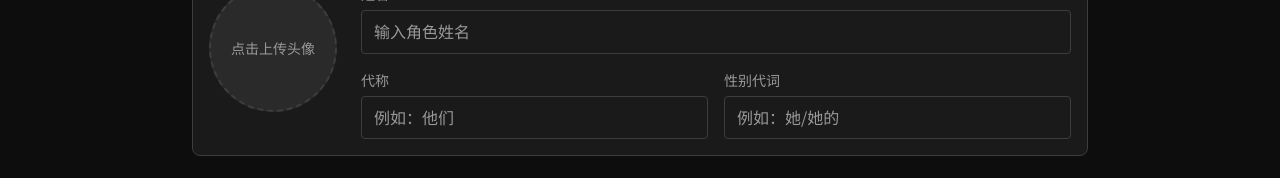
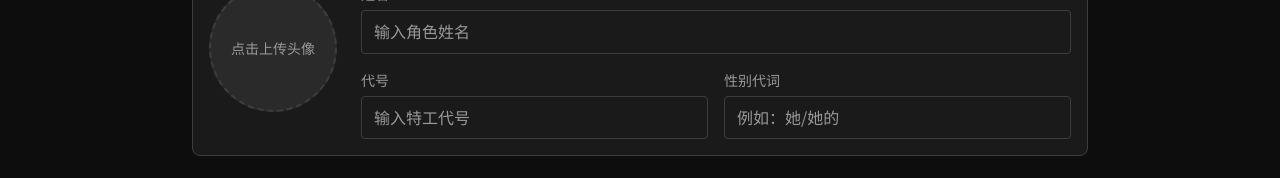
Before and after one commit to shakugannosaints/AgencyCharacterSheet, a React (Vite) app: page / in a window 1280 px wide. Shown: the part 236-414 px from the top of the page. Built offline with nearby package versions, Linux system fonts and the light colour scheme.

Commit message:
fix: 修复了一些文本问题

```diff
--- a/src/components/panels/ProfilePanel.tsx
+++ b/src/components/panels/ProfilePanel.tsx
@@ -9,7 +9,7 @@ import { getAnomalyNames, getRealityNames, getFunctionNames } from '@/data';
 export const ProfilePanel: React.FC = () => {
   const character = useCharacterStore((state) => state.character);
   const setName = useCharacterStore((state) => state.setName);
-  const setPronouns = useCharacterStore((state) => state.setPronouns);
+  const setCodename = useCharacterStore((state) => state.setCodename);
   const setGenderPronoun = useCharacterStore((state) => state.setGenderPronoun);
   const setPortrait = useCharacterStore((state) => state.setPortrait);
   const setAnomalyType = useCharacterStore((state) => state.setAnomalyType);
@@ -93,10 +93,10 @@ export const ProfilePanel: React.FC = () => {
 
             <div className="grid grid-cols-2 gap-4">
               <Input
-                label="代称"
-                value={character.pronouns}
-                onChange={(e) => setPronouns(e.target.value)}
-                placeholder="例如：他们"
+                label="代号"
+                value={character.codename}
+                onChange={(e) => setCodename(e.target.value)}
+                placeholder="输入特工代号"
               />
               <Input
                 label="性别代词"
--- a/src/stores/characterStore.ts
+++ b/src/stores/characterStore.ts
@@ -46,7 +46,7 @@ interface CharacterState {
 
   // 基础信息
   setName: (name: string) => void;
-  setPronouns: (pronouns: string) => void;
+  setCodename: (codename: string) => void;
   setGenderPronoun: (genderPronoun: string) => void;
   setPortrait: (portrait: string) => void;
 
@@ -190,9 +190,9 @@ export const useCharacterStore = create<CharacterState>()(
       debouncedSave(get().character);
     },
 
-    setPronouns: (pronouns) => {
+    setCodename: (codename) => {
       set((state) => {
-        state.character.pronouns = pronouns;
+        state.character.codename = codename;
         state.hasUnsavedChanges = true;
       });
       debouncedSave(get().character);
--- a/src/types/index.ts
+++ b/src/types/index.ts
@@ -253,8 +253,8 @@ export interface CharacterData {
   // === 基础信息 ===
   /** 角色姓名 */
   name: string;
-  /** 代称 */
-  pronouns: string;
+  /** 代号 */
+  codename: string;
   /** 性别代词 */
   genderPronoun: string;
   /** 头像（Base64或URL） */
--- a/src/utils/character.ts
+++ b/src/utils/character.ts
@@ -34,7 +34,7 @@ export function createNewCharacter(): CharacterData {
 
     // 基础信息
     name: '',
-    pronouns: '',
+    codename: '',
     genderPronoun: '',
     portrait: '',
 
@@ -142,7 +142,7 @@ function migrateFromV1(data: Record<string, unknown>): CharacterData {
 
   // 基础信息映射
   if (data.pName) newData.name = data.pName as string;
-  if (data.pPronouns) newData.pronouns = data.pPronouns as string;
+  if (data.pcodename) newData.codename = data.pcodename as string;
   if (data.pGenderPronoun) newData.genderPronoun = data.pGenderPronoun as string;
   if (data.pPortrait) newData.portrait = data.pPortrait as string;
 
--- a/src/utils/export.ts
+++ b/src/utils/export.ts
@@ -260,7 +260,7 @@ function generateOfflineHtml(character: CharacterData): string {
       <h1>▲ 三角机构 ▲</h1>
       <h2>${character.name || '未命名特工'}</h2>
       ${character.portrait ? `<img class="portrait" src="${character.portrait}" alt="头像">` : ''}
-      <p>${character.pronouns || ''} ${character.genderPronoun || ''}</p>
+      <p>${character.codename || ''} ${character.genderPronoun || ''}</p>
     </div>
 
     <div class="section">
@@ -465,7 +465,7 @@ function generatePdfHtml(character: CharacterData, colors: PdfColors): string {
         `}
         <div style="flex: 1;">
           <div style="background: ${colors.surface}; border: 1px solid ${colors.border}; border-radius: 8px; padding: 16px;">
-            <div style="margin-bottom: 8px;"><span style="color: ${colors.textMuted};">代称：</span>${character.pronouns || '-'}</div>
+            <div style="margin-bottom: 8px;"><span style="color: ${colors.textMuted};">代号：</span>${character.codename || '-'}</div>
             <div style="margin-bottom: 8px;"><span style="color: ${colors.textMuted};">性别代词：</span>${character.genderPronoun || '-'}</div>
             <div style="margin-bottom: 8px;"><span style="color: ${colors.textMuted};">异常体：</span><span style="color: ${colors.anomaly};">${character.anomalyType || '-'}</span></div>
             <div style="margin-bottom: 8px;"><span style="color: ${colors.textMuted};">现实身份：</span><span style="color: ${colors.reality};">${character.realityType || '-'}</span></div>
```
